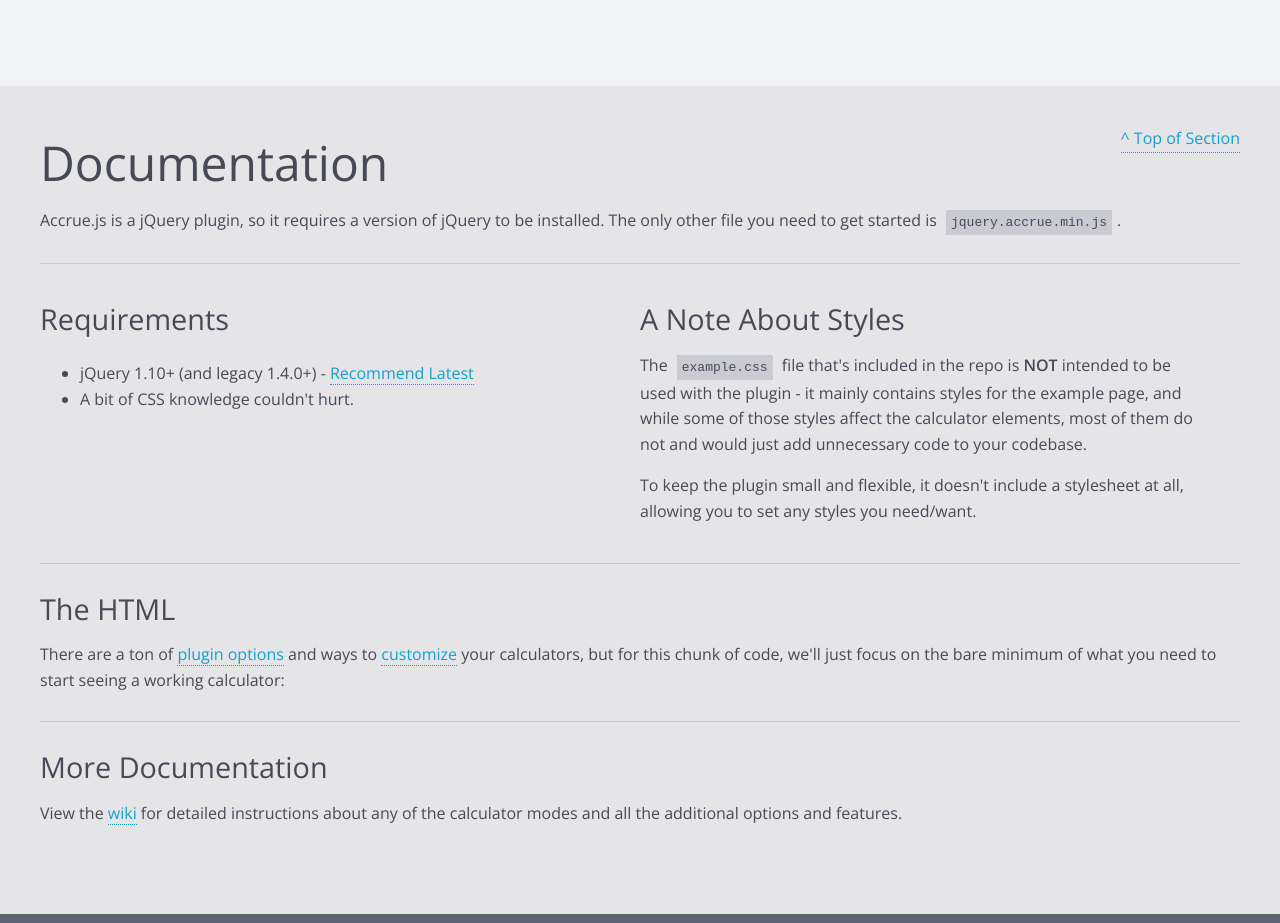
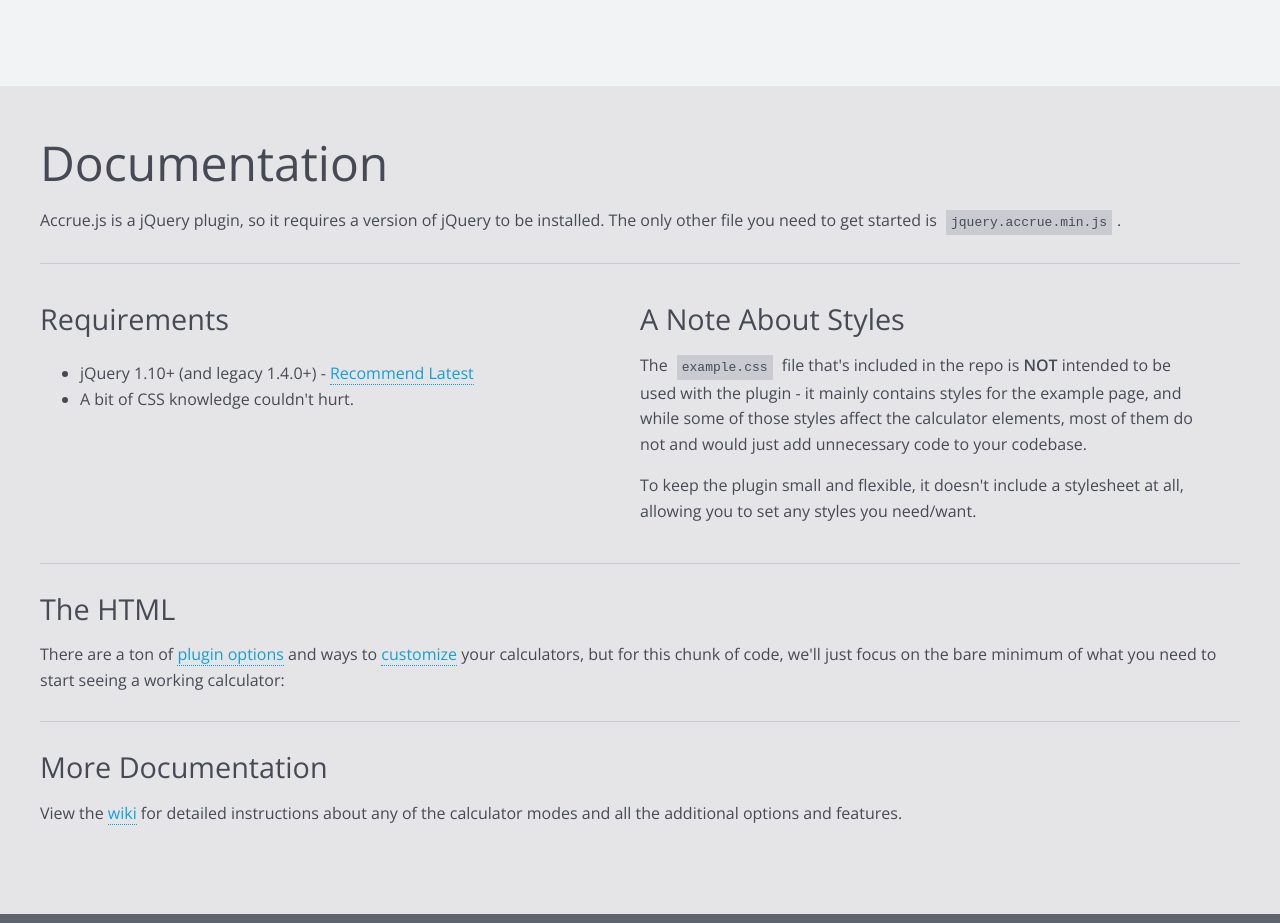
Before and after one commit to jpederson/Accrue.js, a website: page index.html in a window 1280 px wide. Shown: the part 3900-4823 px from the top of the page. Drawn offline with nearby package versions, Linux system fonts and the light colour scheme.

Commit message:
Removing the extra anchor link.

```diff
--- a/index.html
+++ b/index.html
@@ -127,7 +127,6 @@
 	<a name="documentation"></a>
 	<div class="block grey-light">
 		<div class="wrap">
-			<a href="#documentation" class="top-link">^ Top of Section</a>
 
 			<h1 class="phone-only">Docs</h1>
 			<h1 class="non-phone-only">Documentation</h1>
```
